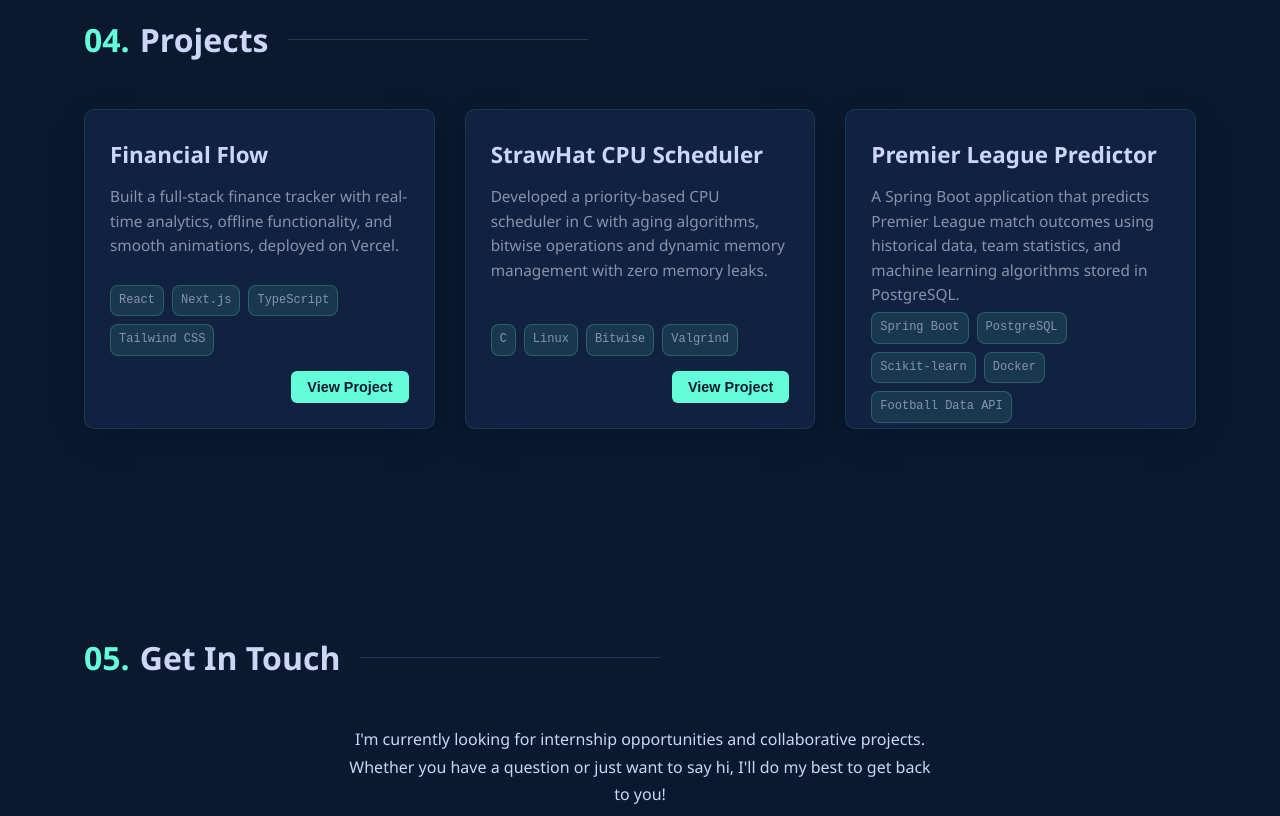
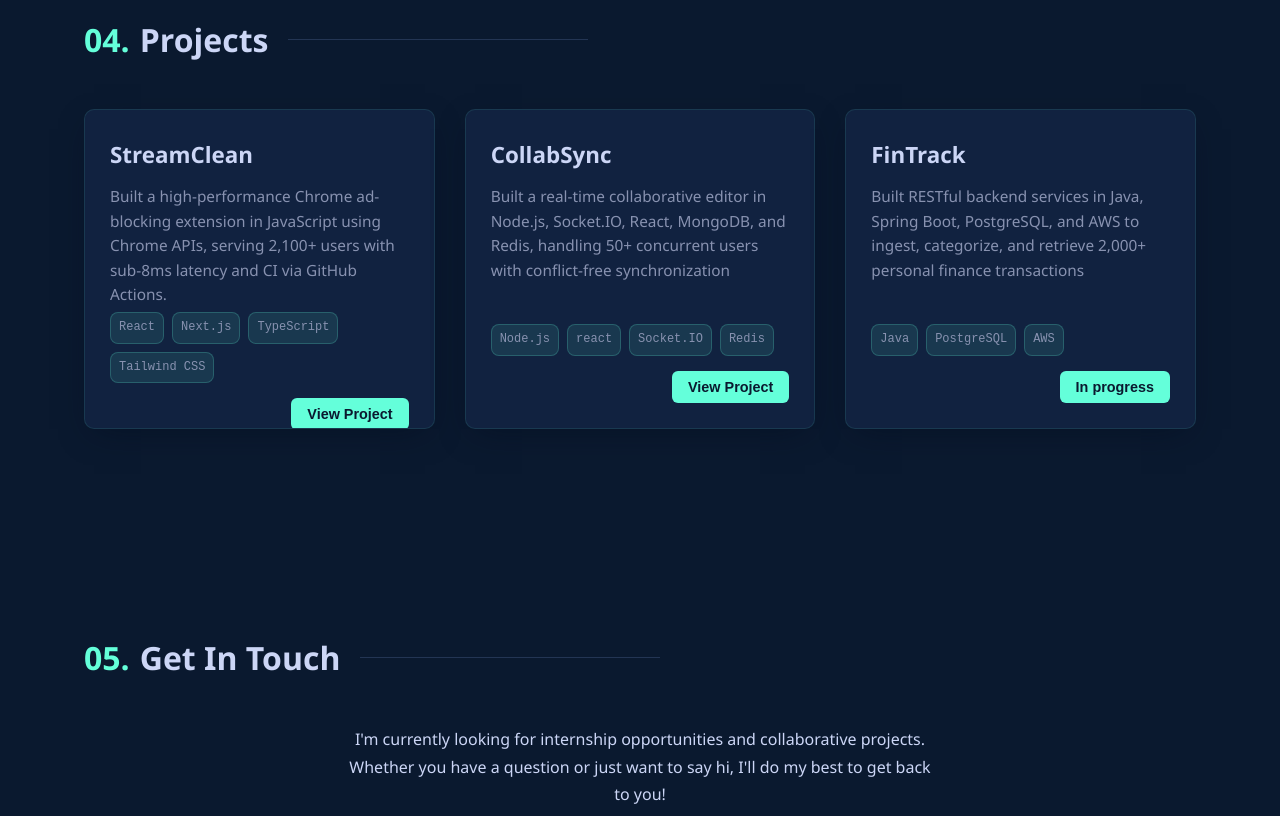
Before and after one commit to dgoumtsop/my-portfolio, a plain HTML site: page index.html in a window 1280 px wide. Shown: the part 2960-3776 px from the top of the page. Drawn offline with Linux system fonts and the light colour scheme.

Commit message:
Update index.html

```diff
--- a/index.html
+++ b/index.html
@@ -947,8 +947,8 @@
             <h2 class="section-title"><span>04.</span> Projects</h2>
             <div class="projects-grid">
                 <div class="project-card">
-                    <h3>Financial Flow</h3>
-                    <p>Built a full-stack finance tracker with real-time analytics, offline functionality, and smooth animations, deployed on Vercel.</p>
+                    <h3>StreamClean</h3>
+                    <p>Built a high-performance Chrome ad-blocking extension in JavaScript using Chrome APIs, serving 2,100+ users with sub-8ms latency and CI via GitHub Actions.</p>
                     <ul class="tech-list">
                         <li>React</li>
                         <li>Next.js</li>
@@ -959,26 +959,24 @@
                 </div>
 
                 <div class="project-card">
-                    <h3>StrawHat CPU Scheduler</h3>
-                    <p>Developed a priority-based CPU scheduler in C with aging algorithms, bitwise operations and dynamic memory management with zero memory leaks.</p>
+                    <h3>CollabSync</h3>
+                    <p>Built a real-time collaborative editor in Node.js, Socket.IO, React, MongoDB, and Redis, handling 50+ concurrent users with conflict-free synchronization</p>
                     <ul class="tech-list">
-                        <li>C</li>
-                        <li>Linux</li>
-                        <li>Bitwise</li>
-                        <li>Valgrind</li>
+                        <li>Node.js</li>
+                        <li>react</li>
+                        <li>Socket.IO</li>
+                        <li>Redis</li>
                     </ul>
                     <button class="view-project">View Project</button>
                 </div>
 
                 <div class="project-card">
-                    <h3>Premier League Predictor</h3>
-                    <p>A Spring Boot application that predicts Premier League match outcomes using historical data, team statistics, and machine learning algorithms stored in PostgreSQL.</p>
+                    <h3>FinTrack</h3>
+                    <p>Built RESTful backend services in Java, Spring Boot, PostgreSQL, and AWS to ingest, categorize, and retrieve 2,000+ personal finance transactions</p>
                     <ul class="tech-list">
-                        <li>Spring Boot</li>
+                        <li>Java</li>
                         <li>PostgreSQL</li>
-                        <li>Scikit-learn</li>
-                        <li>Docker</li>
-                        <li>Football Data API</li>
+                        <li>AWS</li>
                     </ul>
                     <button class="view-project">In progress</button>
                 </div>
```
